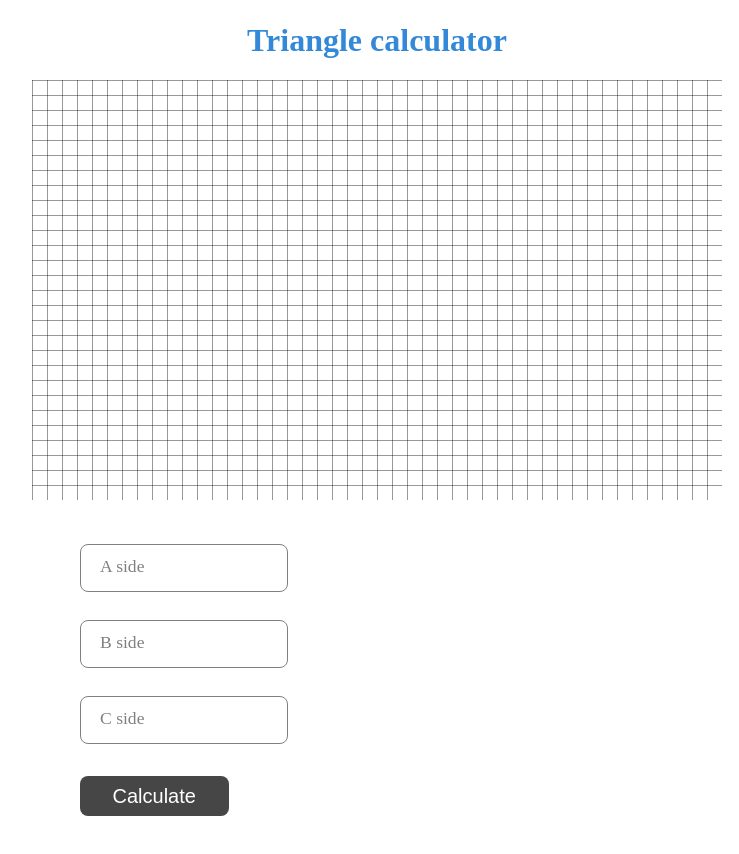
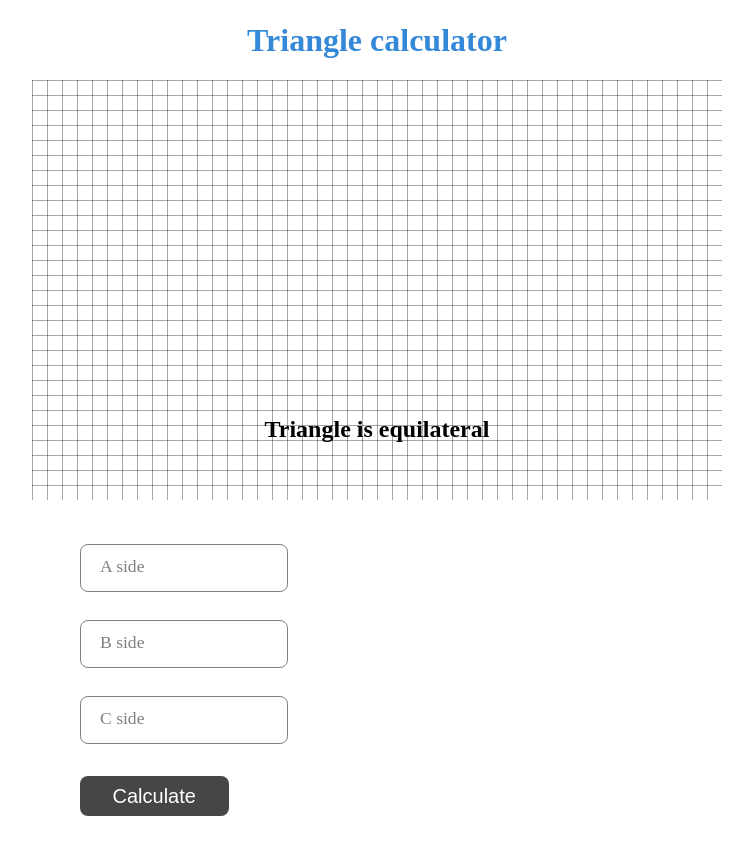
Before and after one commit to MelbouVP/triangle-calculator, a React (Create React App) app: page / in a window 1280 px wide. Both pictures are taken after typing "5", "5", "5" into the empty fields and a click on the button "Calculate". Shown: the top 854 px of the page, without its empty margins (263-1002 px from the left). Built offline with nearby package versions, Linux system fonts and the light colour scheme; the HTML template or start-up script is replaced by a standard one.

Commit message:
Implemented User story 2 - Traingle calcalculator ouptuts text within the visual field - Triangle is equilateral

```diff
--- a/src/App.js
+++ b/src/App.js
@@ -1,7 +1,8 @@
 import React, { Component } from 'react'
 
 
-
+import Drawing from './Components/Drawing/drawing.component'
+import TriangleType from './Components/Triangle-type/triangle-type.component'
 import DataInput from './Components/Data-input/data-input.component'
 
 
@@ -9,8 +10,36 @@ import './App.scss';
 
 export class App extends Component {
 
+  constructor(props){
+    super(props)
+
+    this.state = {
+      triangleSides: null,
+      isDrawable: false
+    }
+  }
+
+
+  getIsTriangleDrawable = (bool) => {
+
+    this.setState((prevState) => ({
+      ...prevState,
+      isDrawable: bool
+    }))
+
+  }
+
+  getInputData = (data) => {
+
+    this.setState( (prevState) => ({
+      ...prevState,
+      triangleSides: {...data}
+    }))
+  }
+
 
   render() {
+    console.log(this.state)
     return (
       <div className="app">
         <div className="app__header">
@@ -20,11 +49,20 @@ export class App extends Component {
         </div>
         <div className="app__output">
           <div className="app__output--content">
-
+            <Drawing
+              triangleSides={this.state.triangleSides}
+              isDrawable={this.state.isDrawable}
+            />
+            <TriangleType
+              triangleSides={this.state.triangleSides}
+              sendIsTriangleDrawable={this.getIsTriangleDrawable}
+            />
           </div>
         </div>
         <div className="app__input">
-          <DataInput />
+          <DataInput
+            sendInputData={this.getInputData}
+          />
         </div>
 
       </div>
--- a/src/App.scss
+++ b/src/App.scss
@@ -1,3 +1,7 @@
+
+html {
+    scroll-behavior: smooth;
+}
 
 *,
 *::before,
@@ -33,7 +37,8 @@
             width: 100%;
             height: 100%;
             background-size: 15px 15px;
-            background-image: linear-gradient(90deg, rgba(0, 0, 0, 0.4) 1px, transparent 0px), linear-gradient(rgba(0, 0, 0, 0.4) 1px, transparent 0px);
+            background-image: linear-gradient(90deg, rgba(0, 0, 0, 0.35) 1px, transparent 0px),
+                              linear-gradient(rgba(0, 0, 0, 0.35) 1px, transparent 0px);
         }
 
 
--- a/src/Components/Data-input/data-input.component.jsx
+++ b/src/Components/Data-input/data-input.component.jsx
@@ -23,7 +23,8 @@ export class DataInput extends Component {
         // 1.Sanitze user input
         // handle cases when user input is text or
         // entered value is less than 1 (such triangle is not possible)
-        if(isNaN(value) || value < 1) return
+        // or more than 100 (limitation of functionality)
+        if(isNaN(value) || value < 1 || value > 100) return
         // round input number to whole numbers
         value = Math.ceil(value)
 
@@ -41,12 +42,13 @@ export class DataInput extends Component {
         e.preventDefault()
 
 
+        // Check if any of the values are empty before submitting
         for (const side in this.state.triangleSides) {
             if(this.state.triangleSides[side] === '') return
         }
 
 
-        console.log('submitting')
+        this.props.sendInputData(this.state.triangleSides)
 
         this.setState(() => ({
             triangleSides: {
@@ -62,8 +64,6 @@ export class DataInput extends Component {
     render() {
         const { sideA, sideB, sideC } = this.state.triangleSides
 
-        console.log(this.state.triangleSides)
-
         return (
             <div className="data-input">
 
@@ -73,7 +73,8 @@ export class DataInput extends Component {
                             <input
                                 type='number'
                                 step='1'
-                                // min='1'
+                                min='1'
+                                max='100'
                                 name="sideA"
                                 id="sideA"
                                 value={sideA}
@@ -91,6 +92,7 @@ export class DataInput extends Component {
                                 type='number'
                                 step='1'
                                 min='1'
+                                max='100'
                                 name="sideB"
                                 id="sideB"
                                 value={sideB}
@@ -108,6 +110,7 @@ export class DataInput extends Component {
                                 type='number'
                                 step='1'
                                 min='1'
+                                max='100'
                                 name="sideC"
                                 id="sideC"
                                 value={sideC}
--- a/src/Components/Drawing/drawing.component.jsx
+++ b/src/Components/Drawing/drawing.component.jsx
@@ -0,0 +1,23 @@
+import React, { useRef, useEffect, useCallback } from 'react'
+
+
+import './drawing.styles.scss'
+function Drawing({ isDrawable, triangleSides }) {
+
+    const canvasRef = useRef(null)
+
+
+    return (
+        <div className="drawing">
+            {
+                isDrawable ?
+                <canvas width="600" height="500"
+                ref={canvasRef}
+            />
+            : null
+            }
+        </div>
+    )
+}
+
+export default React.memo(Drawing)
--- a/src/Components/Drawing/drawing.styles.scss
+++ b/src/Components/Drawing/drawing.styles.scss
@@ -0,0 +1,8 @@
+.drawing {
+    height: 80%;
+
+    canvas {
+        height: 100%;
+        width: 100%;
+    }
+}
--- a/src/Components/Triangle-type/triangle-type.component.jsx
+++ b/src/Components/Triangle-type/triangle-type.component.jsx
@@ -0,0 +1,52 @@
+import React, { useEffect, useState, useCallback } from 'react'
+
+
+import './triangle-type.styles.scss'
+function TriangleType({ triangleSides, sendIsTriangleDrawable }) {
+
+
+
+    const [triangleType, setTriangleType] = useState('')
+
+    const calculateTriangleType = useCallback((triangleSides) => {
+
+
+        // sort sides from smallest to biggest
+        let [sideA, sideB, sideC] = [triangleSides.sideA, triangleSides.sideB, triangleSides.sideC].sort((a, b) => a-b);
+
+        let triangleIsDrawable = true;
+
+        if (sideA === sideC) {
+            setTriangleType('Triangle is equilateral')
+        }
+
+        sendIsTriangleDrawable(triangleIsDrawable)
+        window.scrollTo(0,0)
+
+    },[setTriangleType, sendIsTriangleDrawable])
+
+    useEffect(() => {
+        setTriangleType('')
+        if(!triangleSides) return
+        calculateTriangleType(triangleSides)
+    }, [triangleSides, calculateTriangleType])
+
+
+
+
+
+    return (
+        <div className="triangle-type">
+            <div className="triangle-type__content">
+                <h2>
+                    {
+                        triangleType
+                    }
+                </h2>
+            </div>
+        </div>
+    )
+
+}
+
+export default React.memo(TriangleType)
--- a/src/Components/Triangle-type/triangle-type.styles.scss
+++ b/src/Components/Triangle-type/triangle-type.styles.scss
@@ -0,0 +1,13 @@
+
+.triangle-type {
+    display: flex;
+    justify-content: center;
+    height: 20%;
+
+    &__content {
+
+        h2 {
+            font-size: 1.5rem;
+        }
+    }
+}
```
